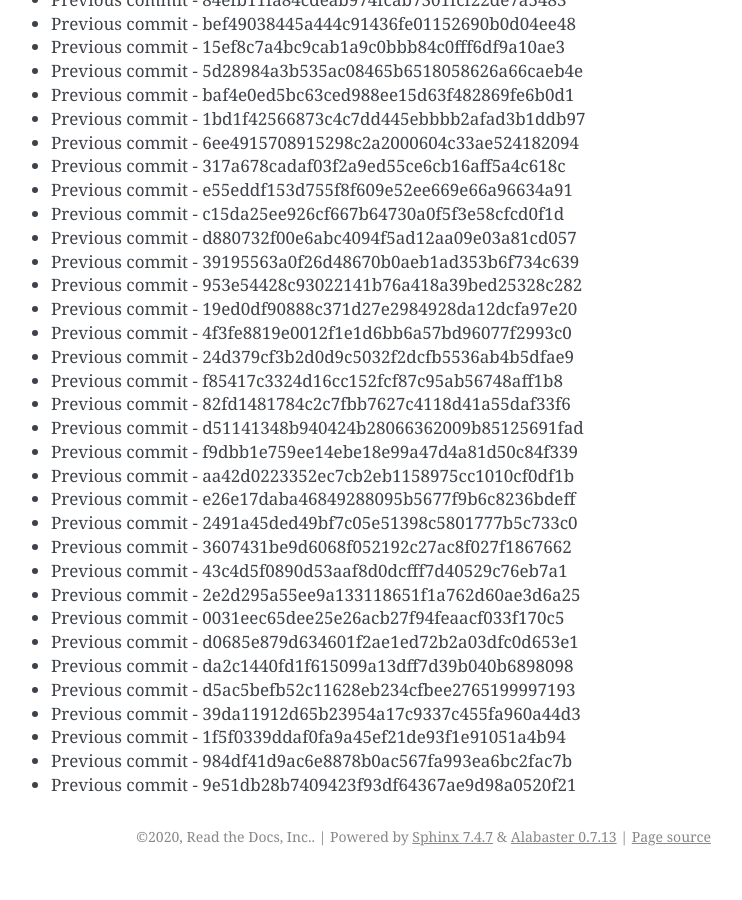
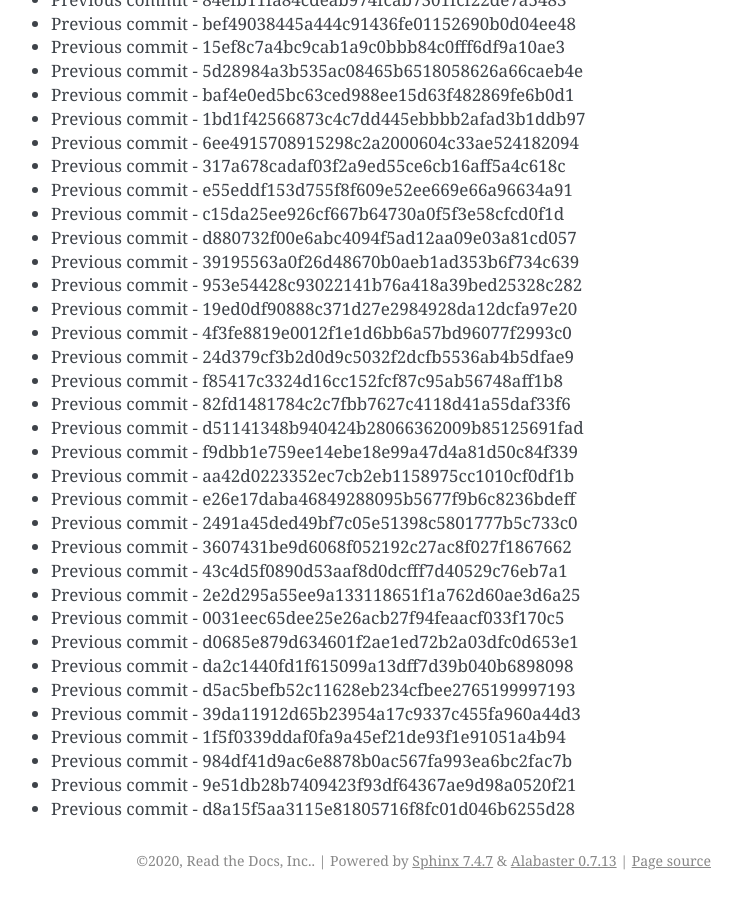
Before and after one commit to readthedocs/rtd-git-stresstest, a Sphinx documentation site: the page built from docs/updates.rst, in a window 1280 px wide and 900 px high, scrolled down 37065 px. Shown: the whole window, without its empty margins (399-1141 px from the left). Built offline with Sphinx 7.4.7, drawn with Linux system fonts in a browser that asks for light colours; before the commit the page ends 37941 px from its top, so only the background shows below that.

Commit message:
Generating commit from previous: d8a15f5aa3115e81805716f8fc01d046b6255d28

```diff
--- a/docs/updates.rst
+++ b/docs/updates.rst
@@ -1589,3 +1589,4 @@ It can be tested for any performance characteristics.
 * Previous commit - 1f5f0339ddaf0fa9a45ef21de93f1e91051a4b94
 * Previous commit - 984df41d9ac6e8878b0ac567fa993ea6bc2fac7b
 * Previous commit - 9e51db28b7409423f93df64367ae9d98a0520f21
+* Previous commit - d8a15f5aa3115e81805716f8fc01d046b6255d28
```
